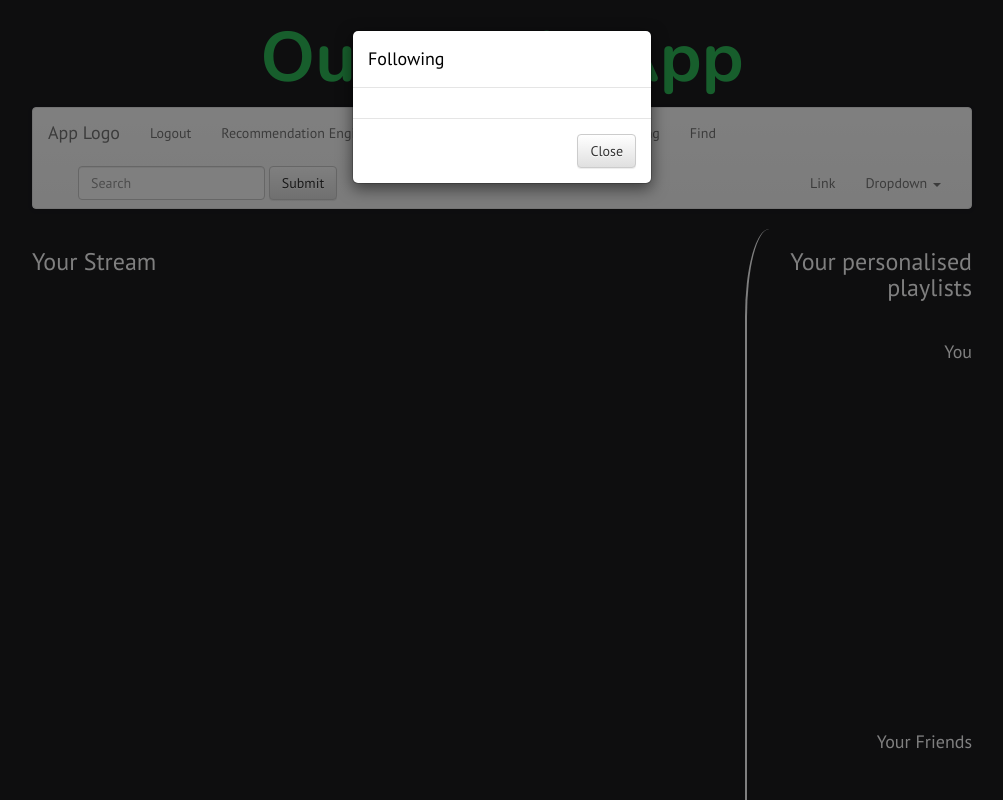
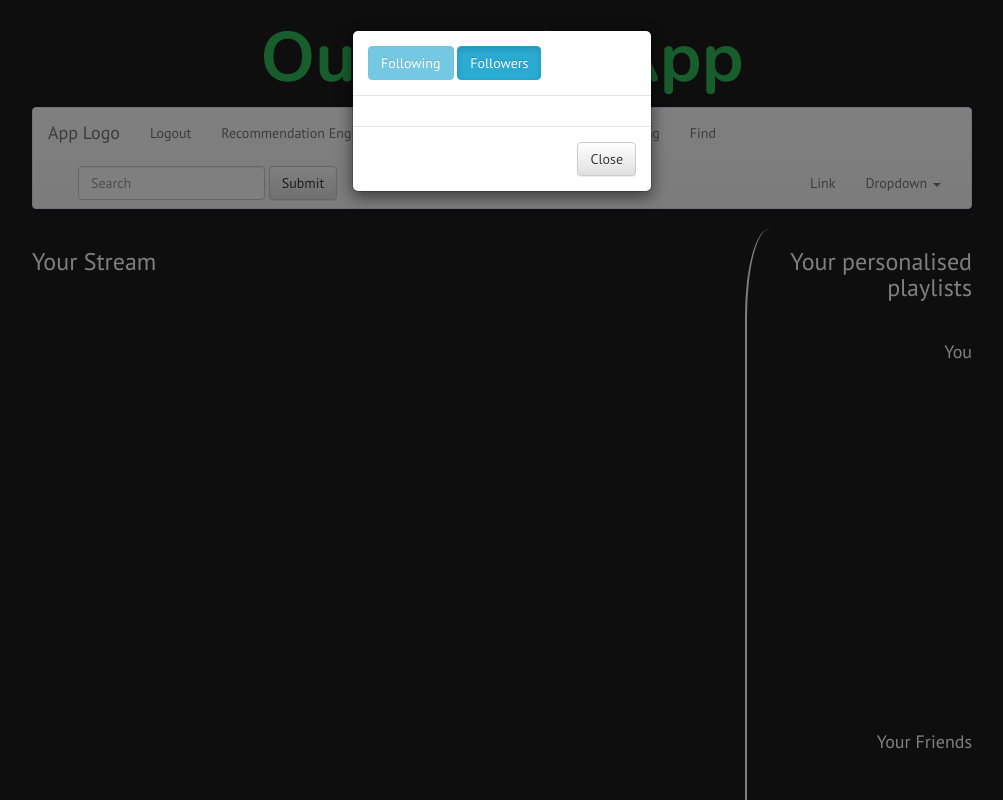
Before and after one commit to ecatkins/instabilly, a Django app: template project/spotify/templates/spotify/index.html in a window 1280 px wide, after a click on "Following". Shown: the whole page, without its empty margins (138-1141 px from the left). Run offline with Django 3.2, Linux system fonts and the light colour scheme; the template is opened without the code that fills it, so the values that code supplies are empty; parts of the project's set-up code (start-up, migrations or seed data) failed here and were passed over; some libraries are stand-ins or nearby versions.

Commit message:
now showing followers and following lists in modal...need to go in and elimnate redundant ORM querying

```diff
--- a/project/spotify/static/spotify/main.css
+++ b/project/spotify/static/spotify/main.css
@@ -92,7 +92,7 @@ i {
     height: 10em;
 }
 
-#following-list {
+#following-list, #followers-list {
     width: 20em;
 }
 
--- a/project/spotify/static/spotify/timeline.js
+++ b/project/spotify/static/spotify/timeline.js
@@ -13,9 +13,11 @@ $(document).ready(function(){
 
     $("#following").on("click", function(event){
         event.preventDefault();
+        $("#following-button").addClass("disabled").prop('disabled', true);
+        $("#followers-button").addClass("active").prop('disabled', false);
+        $("#followers-list").hide();
         $.getJSON("/getfollowing", function(data){
             var followlist = data['JSON_follow_list'];
-            console.log(followlist)
             $(".followButton").each(function(idx, button){
                 for (item in followlist) {
                     if ($(this).closest('tr').attr('id') === followlist[item]) {
@@ -26,6 +28,39 @@ $(document).ready(function(){
             });
         });
     });
+    $("#following-button").on("click", function() {
+        if ($(this).hasClass("active")){
+            $(this).removeClass("active");
+            $(this).addClass("disabled").prop('disabled', true);
+            $("#followers-button").removeClass("disabled");
+            $("#followers-button").addClass("active").prop('disabled', false);
+            $("#followers-list").hide();
+            $("#following-list").show();
+        }
+        else {
+            $(this).removeClass("disabled");
+            $(this).addClass("active").prop('disabled', false);
+            $("#followers-button").removeClass("active");
+            $("#followers-button").addClass("disabled").prop('disabled', true);
+        }
+    })
+
+    $("#followers-button").on("click", function() {
+        if ($(this).hasClass("active")){
+            $(this).removeClass("active");
+            $(this).addClass("disabled").prop('disabled', true);
+            $("#following-button").removeClass("disabled");
+            $("#following-button").addClass("active").prop('disabled', false);
+            $("#following-list").hide();
+            $("#followers-list").show();
+        }
+        else {
+            $(this).removeClass("disabled");
+            $(this).addClass("active").prop('disabled', false);
+            $("#following-button").removeClass("active");
+            $("#following-button").addClass("disabled").prop('disabled', true);
+        }
+    })
 
     $.getJSON("/get_minifeed", function(data){
         var all_posts = data['all_posts'];
--- a/project/spotify/templates/spotify/index.html
+++ b/project/spotify/templates/spotify/index.html
@@ -124,7 +124,8 @@
         <div class="modal-dialog modal-sm">
             <div class="modal-content">
                 <div class="modal-header">
-                    <h4 class="modal-title">Following</h4>
+                    <button id="following-button" class="btn btn-info">Following</button>
+                    <button id="followers-button" class="btn btn-info">Followers</button>
                 </div>
                 <div class="modal-body">
                     {% if follow_list %}
@@ -132,6 +133,16 @@
                         {% for user in follow_list %}
                             <tr id="{{ user }}">
                                 <td>{{ user }}</td>
+                                <td><button class="btn followButton">follow</button></td>
+                            </tr>
+                        {% endfor %}
+                        </table>
+                    {% endif %}
+                    {% if followers %}
+                        <table id="followers-list">
+                        {% for user in followers %}
+                            <tr id="{{ user.user }}">
+                                <td>{{ user.user }}</td>
                                 <td><button class="btn followButton">follow</button></td>
                             </tr>
                         {% endfor %}
--- a/project/spotify/views.py
+++ b/project/spotify/views.py
@@ -90,7 +90,8 @@ class SyncView(View):
         follow_list = followlist_obj[0].following.all()
         exclude_list = list(follow_list) + list(user)
         post_list = Post.objects.exclude(user__in=exclude_list).order_by('-created_at')
-        return render(request, self.template, {"follow_list": follow_list, "post_list": post_list})
+        followers = FollowList.objects.filter(following=user[0])
+        return render(request, self.template, {"follow_list": follow_list, "followers": followers, "post_list": post_list})
 
 
 class GetFollowingView(View):
```
